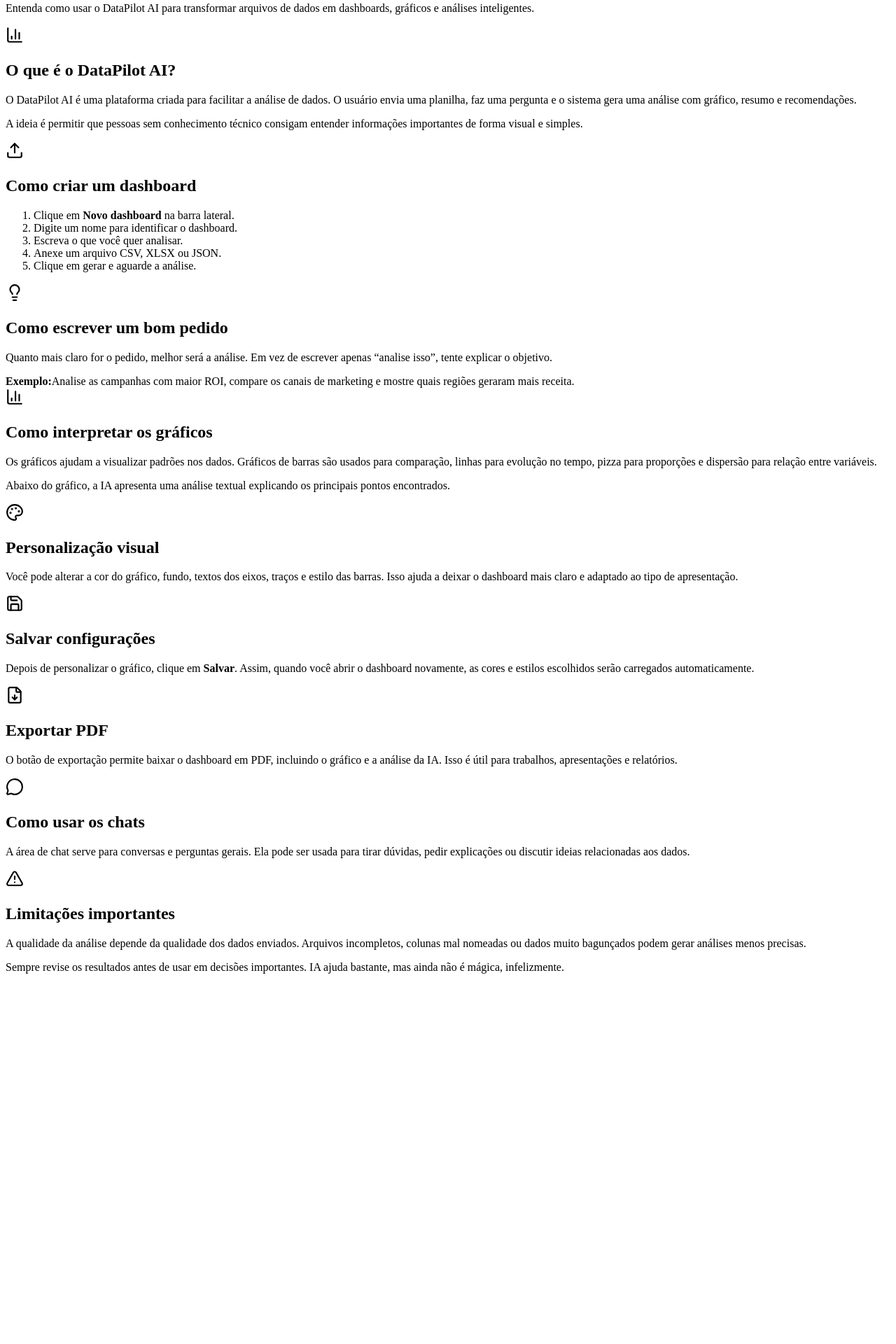
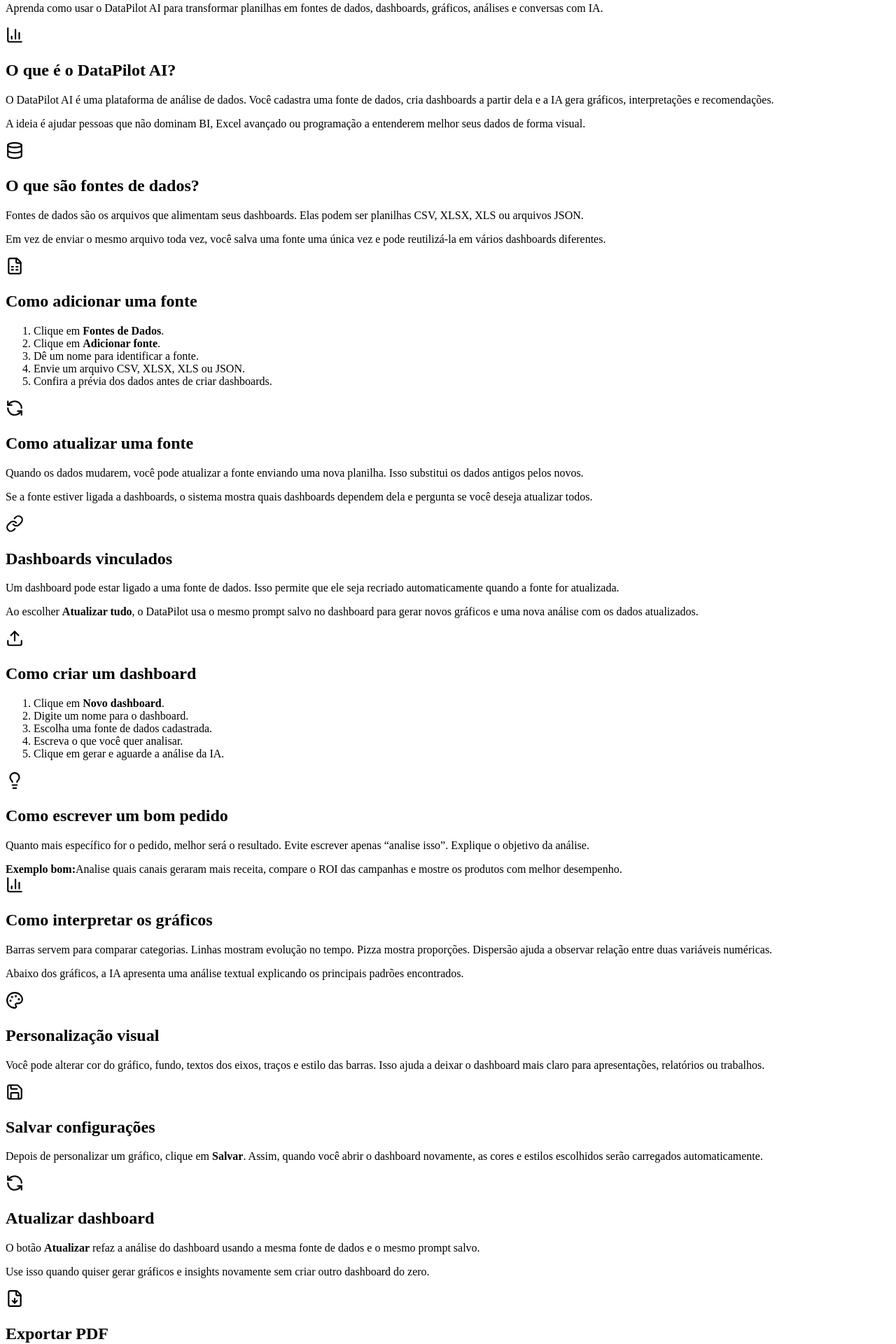
Before and after one commit to BrayanDevZN/FRONT-END, a React (Vite) app: page /help in a window 1280 px wide. Shown: the part 500-2420 px from the top of the page at 70% size. Before the commit the page ends 1907 px from the top, so only its background shows below. Built offline with nearby package versions, Linux system fonts and the light colour scheme; no server answers; sample sign-in values are in the browser's storage; the HTML template or start-up script is replaced by a standard one.

Commit message:
update help

```diff
--- a/src/pages/Help.jsx
+++ b/src/pages/Help.jsx
@@ -8,6 +8,12 @@
   MessageCircle,
   Lightbulb,
   AlertTriangle,
+  Database,
+  RefreshCcw,
+  Link,
+  FileSpreadsheet,
+  Bot,
+  CheckCircle2,
 } from "lucide-react";
 
 import AppLayout from "../components/AppLayout";
@@ -24,8 +30,8 @@
           <div>
             <h1>Ajuda</h1>
             <p>
-              Entenda como usar o DataPilot AI para transformar arquivos de
-              dados em dashboards, gráficos e análises inteligentes.
+              Aprenda como usar o DataPilot AI para transformar planilhas em
+              fontes de dados, dashboards, gráficos, análises e conversas com IA.
             </p>
           </div>
         </section>
@@ -35,13 +41,65 @@
             <BarChart3 size={26} />
             <h2>O que é o DataPilot AI?</h2>
             <p>
-              O DataPilot AI é uma plataforma criada para facilitar a análise de
-              dados. O usuário envia uma planilha, faz uma pergunta e o sistema
-              gera uma análise com gráfico, resumo e recomendações.
+              O DataPilot AI é uma plataforma de análise de dados. Você cadastra
+              uma fonte de dados, cria dashboards a partir dela e a IA gera
+              gráficos, interpretações e recomendações.
             </p>
             <p>
-              A ideia é permitir que pessoas sem conhecimento técnico consigam
-              entender informações importantes de forma visual e simples.
+              A ideia é ajudar pessoas que não dominam BI, Excel avançado ou
+              programação a entenderem melhor seus dados de forma visual.
+            </p>
+          </article>
+
+          <article className="help-card">
+            <Database size={26} />
+            <h2>O que são fontes de dados?</h2>
+            <p>
+              Fontes de dados são os arquivos que alimentam seus dashboards.
+              Elas podem ser planilhas CSV, XLSX, XLS ou arquivos JSON.
+            </p>
+            <p>
+              Em vez de enviar o mesmo arquivo toda vez, você salva uma fonte
+              uma única vez e pode reutilizá-la em vários dashboards diferentes.
+            </p>
+          </article>
+
+          <article className="help-card">
+            <FileSpreadsheet size={26} />
+            <h2>Como adicionar uma fonte</h2>
+            <ol>
+              <li>Clique em <strong>Fontes de Dados</strong>.</li>
+              <li>Clique em <strong>Adicionar fonte</strong>.</li>
+              <li>Dê um nome para identificar a fonte.</li>
+              <li>Envie um arquivo CSV, XLSX, XLS ou JSON.</li>
+              <li>Confira a prévia dos dados antes de criar dashboards.</li>
+            </ol>
+          </article>
+
+          <article className="help-card">
+            <RefreshCcw size={26} />
+            <h2>Como atualizar uma fonte</h2>
+            <p>
+              Quando os dados mudarem, você pode atualizar a fonte enviando uma
+              nova planilha. Isso substitui os dados antigos pelos novos.
+            </p>
+            <p>
+              Se a fonte estiver ligada a dashboards, o sistema mostra quais
+              dashboards dependem dela e pergunta se você deseja atualizar todos.
+            </p>
+          </article>
+
+          <article className="help-card">
+            <Link size={26} />
+            <h2>Dashboards vinculados</h2>
+            <p>
+              Um dashboard pode estar ligado a uma fonte de dados. Isso permite
+              que ele seja recriado automaticamente quando a fonte for atualizada.
+            </p>
+            <p>
+              Ao escolher <strong>Atualizar tudo</strong>, o DataPilot usa o
+              mesmo prompt salvo no dashboard para gerar novos gráficos e uma
+              nova análise com os dados atualizados.
             </p>
           </article>
 
@@ -49,11 +107,11 @@
             <Upload size={26} />
             <h2>Como criar um dashboard</h2>
             <ol>
-              <li>Clique em <strong>Novo dashboard</strong> na barra lateral.</li>
-              <li>Digite um nome para identificar o dashboard.</li>
+              <li>Clique em <strong>Novo dashboard</strong>.</li>
+              <li>Digite um nome para o dashboard.</li>
+              <li>Escolha uma fonte de dados cadastrada.</li>
               <li>Escreva o que você quer analisar.</li>
-              <li>Anexe um arquivo CSV, XLSX ou JSON.</li>
-              <li>Clique em gerar e aguarde a análise.</li>
+              <li>Clique em gerar e aguarde a análise da IA.</li>
             </ol>
           </article>
 
@@ -61,14 +119,15 @@
             <Lightbulb size={26} />
             <h2>Como escrever um bom pedido</h2>
             <p>
-              Quanto mais claro for o pedido, melhor será a análise. Em vez de
-              escrever apenas “analise isso”, tente explicar o objetivo.
+              Quanto mais específico for o pedido, melhor será o resultado. Evite
+              escrever apenas “analise isso”. Explique o objetivo da análise.
             </p>
+
             <div className="help-example">
-              <strong>Exemplo:</strong>
+              <strong>Exemplo bom:</strong>
               <span>
-                Analise as campanhas com maior ROI, compare os canais de
-                marketing e mostre quais regiões geraram mais receita.
+                Analise quais canais geraram mais receita, compare o ROI das
+                campanhas e mostre os produtos com melhor desempenho.
               </span>
             </div>
           </article>
@@ -77,13 +136,13 @@
             <BarChart3 size={26} />
             <h2>Como interpretar os gráficos</h2>
             <p>
-              Os gráficos ajudam a visualizar padrões nos dados. Gráficos de
-              barras são usados para comparação, linhas para evolução no tempo,
-              pizza para proporções e dispersão para relação entre variáveis.
+              Barras servem para comparar categorias. Linhas mostram evolução no
+              tempo. Pizza mostra proporções. Dispersão ajuda a observar relação
+              entre duas variáveis numéricas.
             </p>
             <p>
-              Abaixo do gráfico, a IA apresenta uma análise textual explicando
-              os principais pontos encontrados.
+              Abaixo dos gráficos, a IA apresenta uma análise textual explicando
+              os principais padrões encontrados.
             </p>
           </article>
 
@@ -91,9 +150,9 @@
             <Palette size={26} />
             <h2>Personalização visual</h2>
             <p>
-              Você pode alterar a cor do gráfico, fundo, textos dos eixos,
-              traços e estilo das barras. Isso ajuda a deixar o dashboard mais
-              claro e adaptado ao tipo de apresentação.
+              Você pode alterar cor do gráfico, fundo, textos dos eixos, traços
+              e estilo das barras. Isso ajuda a deixar o dashboard mais claro
+              para apresentações, relatórios ou trabalhos.
             </p>
           </article>
 
@@ -101,9 +160,22 @@
             <Save size={26} />
             <h2>Salvar configurações</h2>
             <p>
-              Depois de personalizar o gráfico, clique em <strong>Salvar</strong>.
+              Depois de personalizar um gráfico, clique em <strong>Salvar</strong>.
               Assim, quando você abrir o dashboard novamente, as cores e estilos
               escolhidos serão carregados automaticamente.
+            </p>
+          </article>
+
+          <article className="help-card">
+            <RefreshCcw size={26} />
+            <h2>Atualizar dashboard</h2>
+            <p>
+              O botão <strong>Atualizar</strong> refaz a análise do dashboard
+              usando a mesma fonte de dados e o mesmo prompt salvo.
+            </p>
+            <p>
+              Use isso quando quiser gerar gráficos e insights novamente sem
+              criar outro dashboard do zero.
             </p>
           </article>
 
@@ -111,9 +183,9 @@
             <FileDown size={26} />
             <h2>Exportar PDF</h2>
             <p>
-              O botão de exportação permite baixar o dashboard em PDF, incluindo
-              o gráfico e a análise da IA. Isso é útil para trabalhos,
-              apresentações e relatórios.
+              O botão de exportação baixa o dashboard em PDF, incluindo gráficos
+              e análise da IA. Isso é útil para trabalhos, apresentações e
+              relatórios.
             </p>
           </article>
 
@@ -121,10 +193,39 @@
             <MessageCircle size={26} />
             <h2>Como usar os chats</h2>
             <p>
-              A área de chat serve para conversas e perguntas gerais. Ela pode
-              ser usada para tirar dúvidas, pedir explicações ou discutir ideias
-              relacionadas aos dados.
+              A área de chat serve para conversas gerais com a IA. Você pode
+              pedir explicações, tirar dúvidas, discutir ideias ou entender
+              conceitos relacionados aos dados.
             </p>
+            <p>
+              O chat não substitui o dashboard. Ele é melhor para perguntas e
+              explicações. O dashboard é melhor para análise visual de dados.
+            </p>
+          </article>
+
+          <article className="help-card">
+            <Bot size={26} />
+            <h2>O que a IA faz?</h2>
+            <p>
+              A IA interpreta o pedido do usuário, escolhe métricas, sugere
+              gráficos e gera uma análise textual com base nos dados disponíveis.
+            </p>
+            <p>
+              Ela não deve inventar dados. Se uma coluna não existir ou estiver
+              mal preenchida, a análise pode ficar limitada.
+            </p>
+          </article>
+
+          <article className="help-card">
+            <CheckCircle2 size={26} />
+            <h2>Boas práticas</h2>
+            <ul>
+              <li>Use nomes de colunas claros, como Receita, Produto e Data.</li>
+              <li>Evite planilhas com células mescladas.</li>
+              <li>Remova linhas totalmente vazias.</li>
+              <li>Prefira datas em formato consistente.</li>
+              <li>Revise os gráficos antes de tomar decisões.</li>
+            </ul>
           </article>
 
           <article className="help-card help-warning">
@@ -137,7 +238,8 @@
             </p>
             <p>
               Sempre revise os resultados antes de usar em decisões importantes.
-              IA ajuda bastante, mas ainda não é mágica, infelizmente.
+              IA ajuda bastante, mas ainda não é mágica, infelizmente. Se fosse,
+              planilha bagunçada já teria sido extinta.
             </p>
           </article>
         </section>
```
